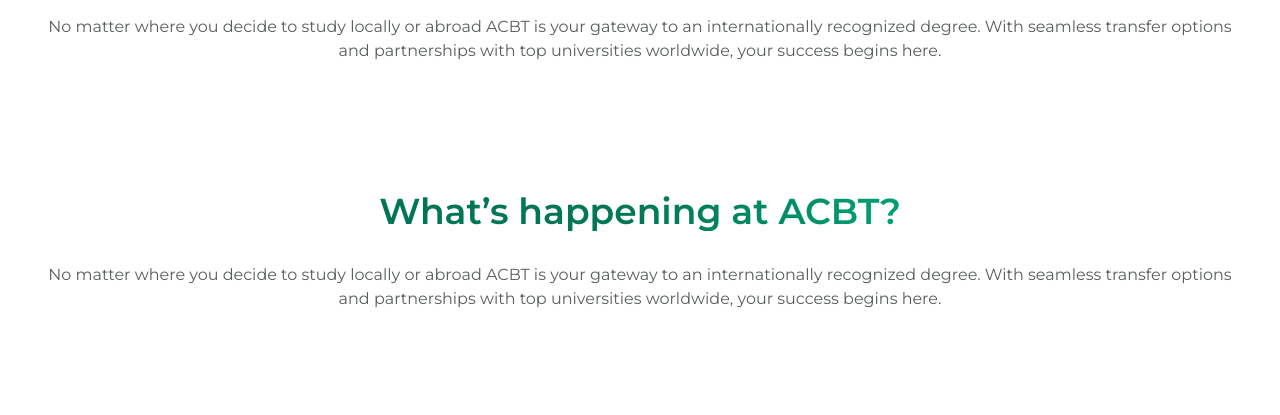
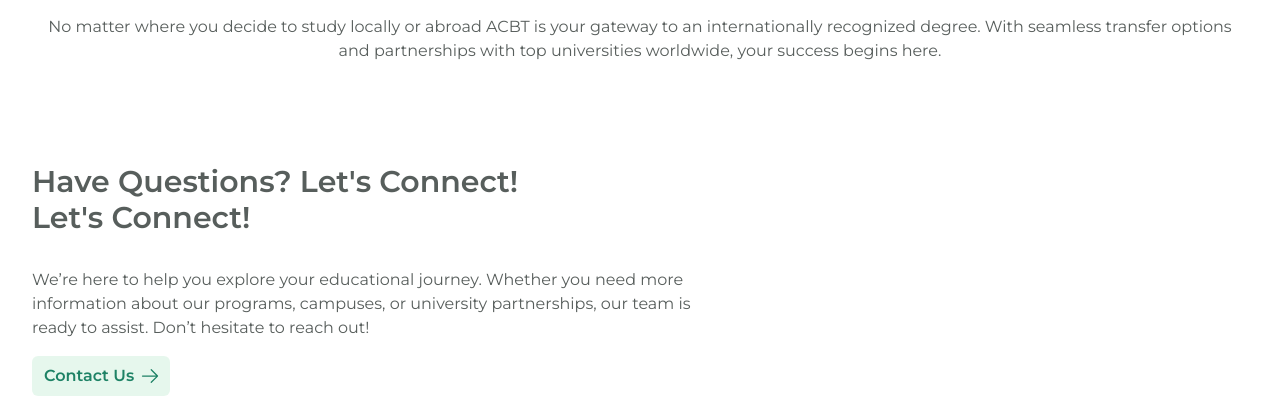
Before and after one commit to rajitha-00/australian-college, a Next.js app: page / in a window 1280 px wide. Shown: the part 3940-4355 px from the top of the page. Built offline with nearby package versions, Linux system fonts and the light colour scheme.

Commit message:
Update page.tsx

```diff
--- a/src/app/page.tsx
+++ b/src/app/page.tsx
@@ -78,10 +78,7 @@
         title="Why Choose ACBT?"
         text="No matter where you decide to study locally or abroad ACBT is your gateway to an internationally recognized degree. With seamless transfer options and partnerships with top universities worldwide, your success begins here."
       />
-      <SectionHeader
-        title="What’s happening at ACBT?"
-        text="No matter where you decide to study locally or abroad ACBT is your gateway to an internationally recognized degree. With seamless transfer options and partnerships with top universities worldwide, your success begins here."
-      />
+
       <div className="px-5 mx-auto max-w-[1300px] lg:px-0 flex flex-wrap justify-center">
         <ImageRightSection
           alt=""
```
